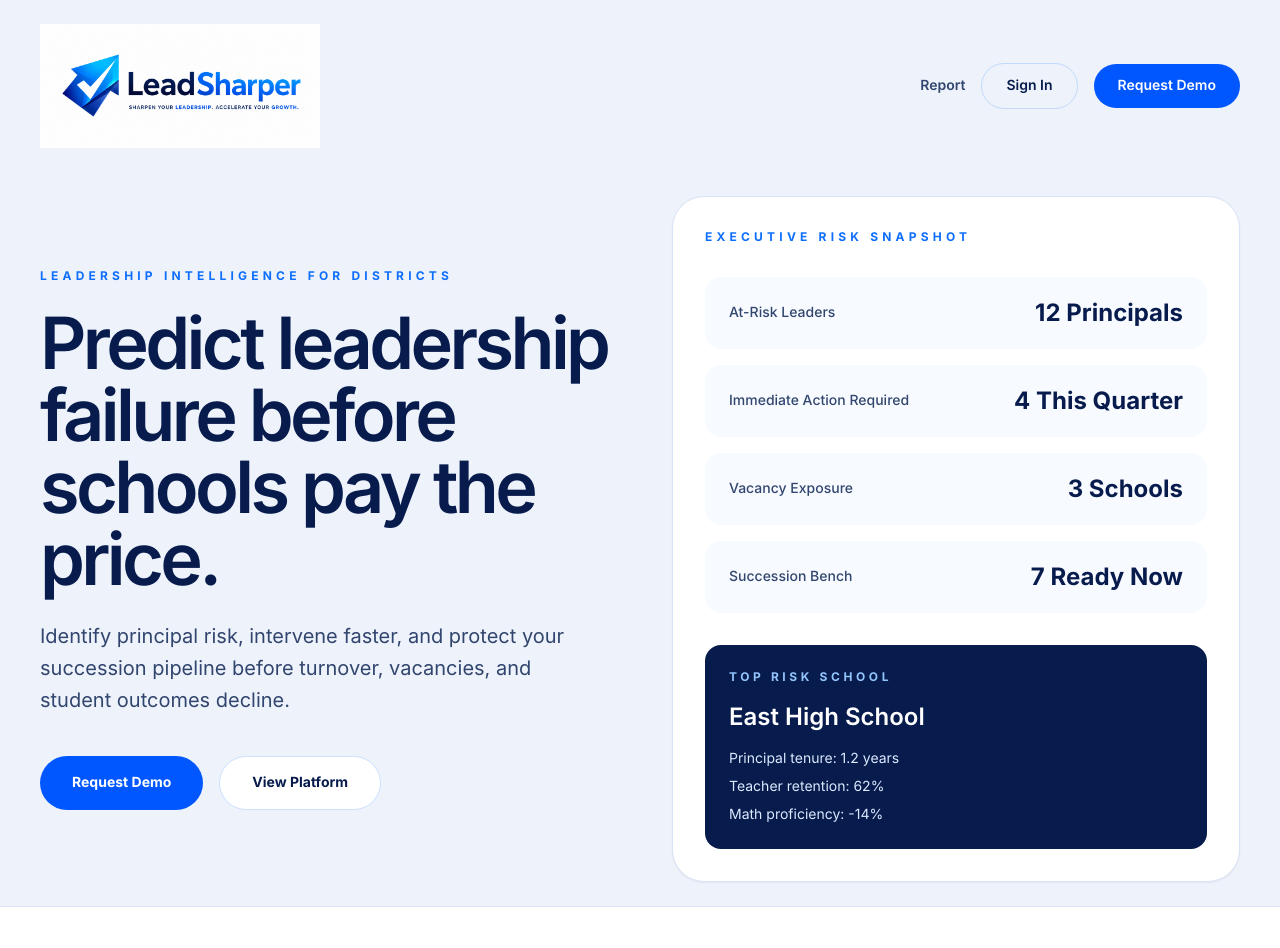
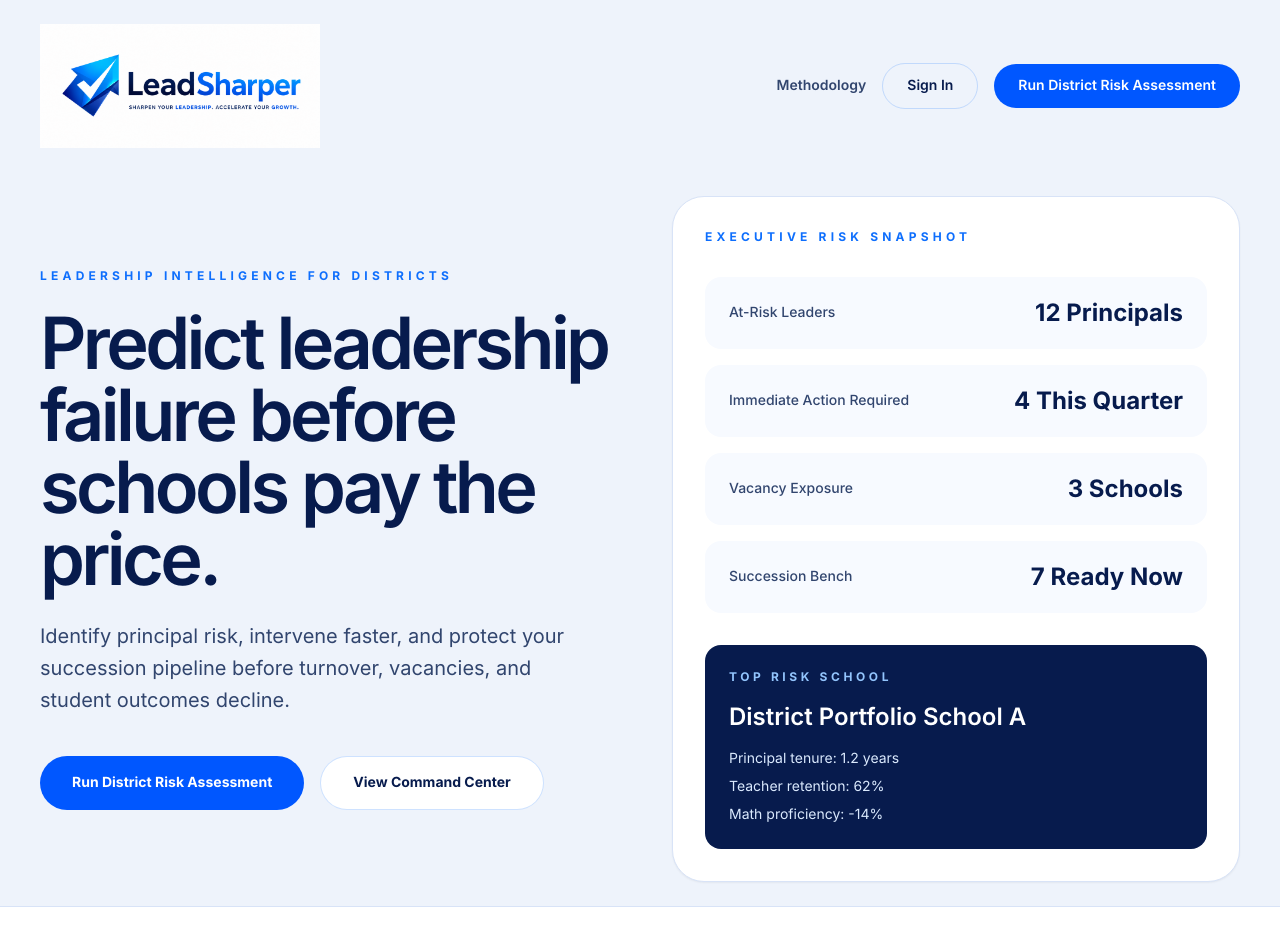
Before and after one commit to jmarc296-jpg/instructional-leadership-practice, a Next.js app: page / in a window 1280 px wide. Shown: the top 948 px of the page. Built offline with nearby package versions, Linux system fonts and the light colour scheme.

Commit message:
tighten homepage enterprise positioning

```diff
--- a/app/page.tsx
+++ b/app/page.tsx
@@ -37,10 +37,10 @@ export default function HomePage() {
 
         <div className="flex items-center gap-4">
           <Link
-            href="/leadership-risk-report"
+            href="/leadership-risk-Methodology"
             className="hidden text-sm font-semibold text-[#31456E] hover:text-[#0057FF] sm:inline-flex"
           >
-            Report
+            Methodology
           </Link>
           <Link
             href="/sign-in"
@@ -53,7 +53,7 @@ export default function HomePage() {
             href="/district-command-center"
             className="rounded-full bg-[#0057FF] px-6 py-3 text-sm font-semibold text-white hover:bg-[#0046cc]"
           >
-            Request Demo
+            Run District Risk Assessment
           </Link>
         </div>
       </header>
@@ -79,14 +79,14 @@ export default function HomePage() {
               href="/district-command-center"
               className="inline-flex items-center justify-center rounded-full bg-[#0057FF] px-8 py-4 text-sm font-bold text-white hover:bg-[#0046cc]"
             >
-              Request Demo
+              Run District Risk Assessment
             </Link>
 
             <Link
-              href="/executive-intelligence"
+              href="/district-command-center"
               className="inline-flex items-center justify-center rounded-full border border-[#0D6EFD]/20 bg-white px-8 py-4 text-sm font-bold hover:border-[#0D6EFD]"
             >
-              View Platform
+              View Command Center
             </Link>
           </div>
         </div>
@@ -120,7 +120,7 @@ export default function HomePage() {
             </p>
 
             <h3 className="mt-4 text-2xl font-semibold">
-              East High School
+              District Portfolio School A
             </h3>
 
             <div className="mt-4 space-y-2 text-sm text-blue-100">
```
